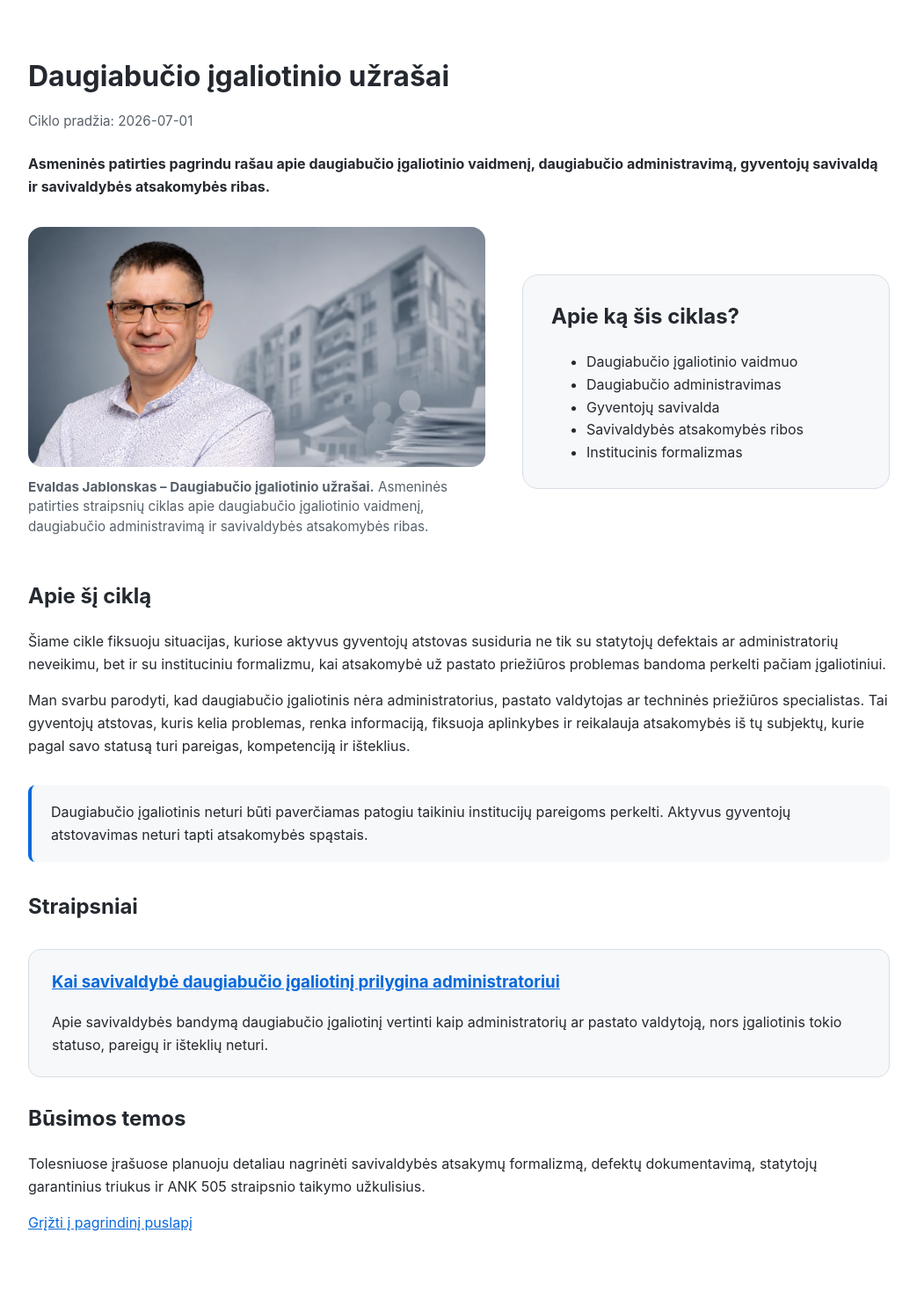
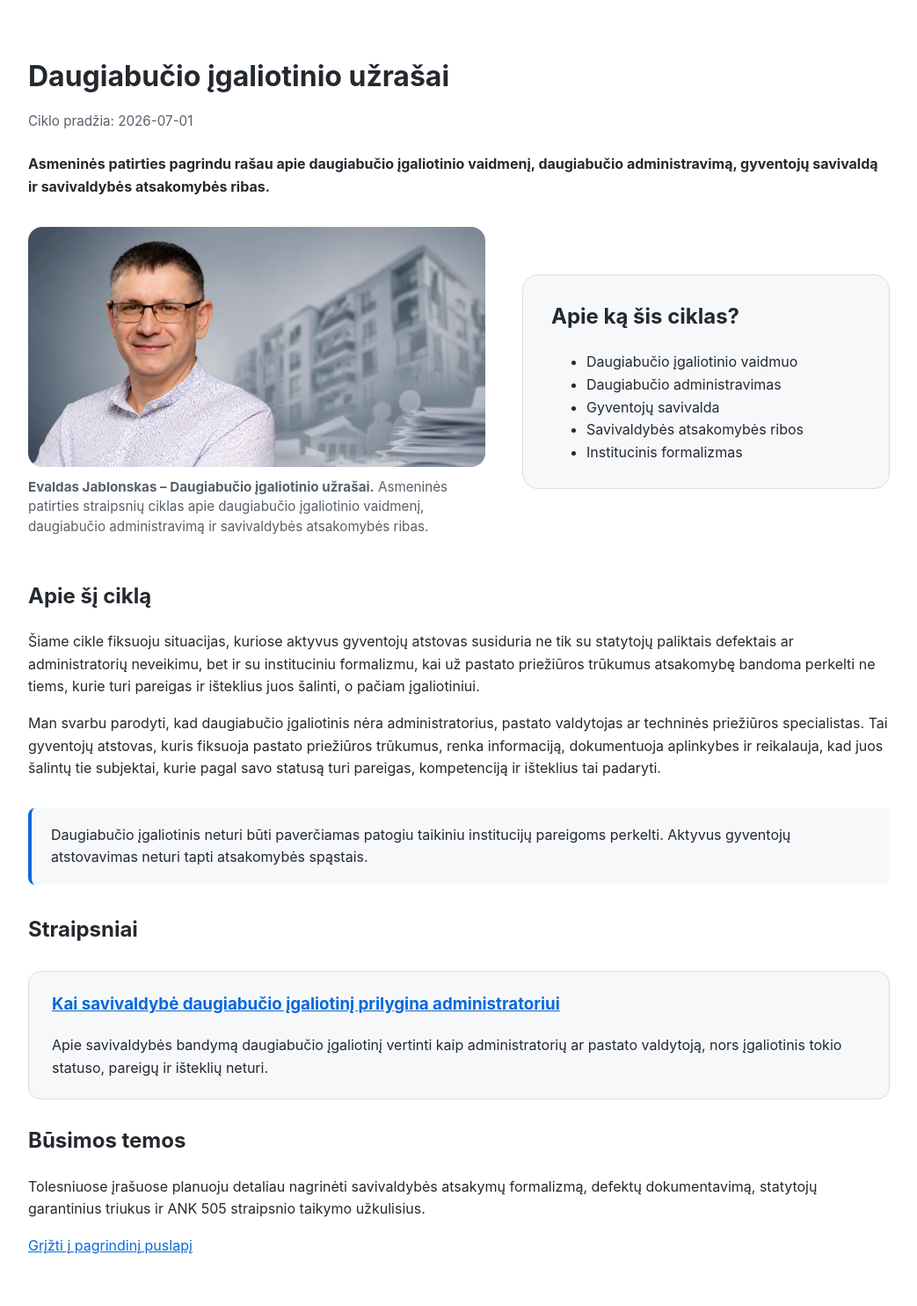
Before and after one commit to evkanas/evkanas.github.io, a Jekyll site: the page built from daugiabucio-igaliotinio-uzrasai/index.md, in a window 1280 px wide. Shown: the whole page at 88% size, without its empty margins (118-1161 px from the left). Built offline with Jekyll 4.4.1, drawn with Linux system fonts in a browser that asks for light colours; before the commit the page ends 1460 px from its top, so only the background shows below that.

Commit message:
Update wording in Daugiabučio įgaliotinio užrašai pages

```diff
--- a/daugiabucio-igaliotinio-uzrasai/index.md
+++ b/daugiabucio-igaliotinio-uzrasai/index.md
@@ -126,9 +126,9 @@ date: 2026-07-01
 
 ## Apie šį ciklą
 
-Šiame cikle fiksuoju situacijas, kuriose aktyvus gyventojų atstovas susiduria ne tik su statytojų defektais ar administratorių neveikimu, bet ir su instituciniu formalizmu, kai atsakomybė už pastato priežiūros problemas bandoma perkelti pačiam įgaliotiniui.
+Šiame cikle fiksuoju situacijas, kuriose aktyvus gyventojų atstovas susiduria ne tik su statytojų paliktais defektais ar administratorių neveikimu, bet ir su instituciniu formalizmu, kai už pastato priežiūros trūkumus atsakomybę bandoma perkelti ne tiems, kurie turi pareigas ir išteklius juos šalinti, o pačiam įgaliotiniui.
 
-Man svarbu parodyti, kad daugiabučio įgaliotinis nėra administratorius, pastato valdytojas ar techninės priežiūros specialistas. Tai gyventojų atstovas, kuris kelia problemas, renka informaciją, fiksuoja aplinkybes ir reikalauja atsakomybės iš tų subjektų, kurie pagal savo statusą turi pareigas, kompetenciją ir išteklius.
+Man svarbu parodyti, kad daugiabučio įgaliotinis nėra administratorius, pastato valdytojas ar techninės priežiūros specialistas. Tai gyventojų atstovas, kuris fiksuoja pastato priežiūros trūkumus, renka informaciją, dokumentuoja aplinkybes ir reikalauja, kad juos šalintų tie subjektai, kurie pagal savo statusą turi pareigas, kompetenciją ir išteklius tai padaryti.
 
 <div class="igaliotinis-note">
   <p>Daugiabučio įgaliotinis neturi būti paverčiamas patogiu taikiniu institucijų pareigoms perkelti. Aktyvus gyventojų atstovavimas neturi tapti atsakomybės spąstais.</p>
```
